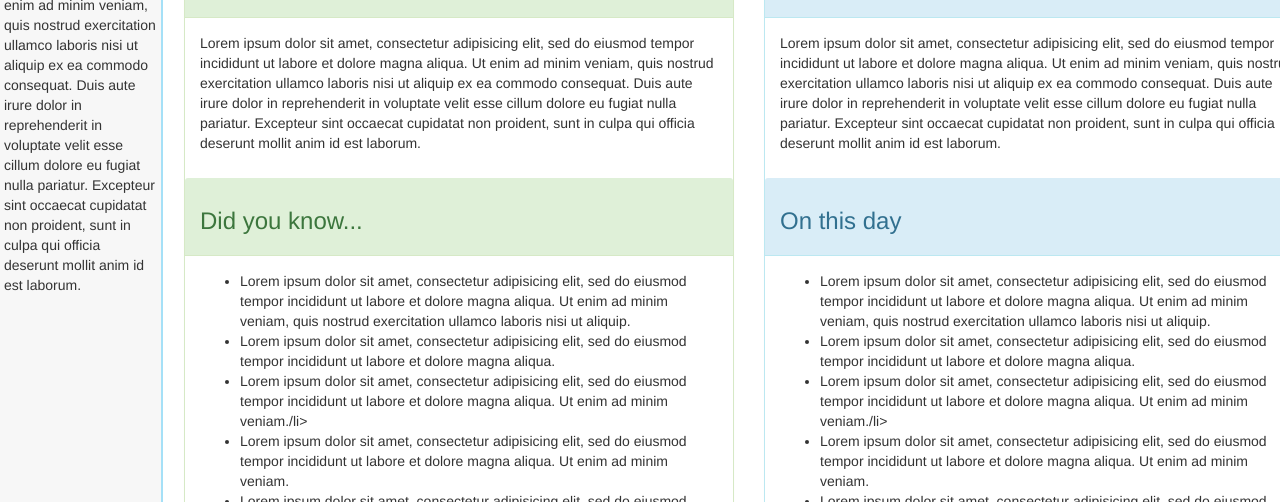
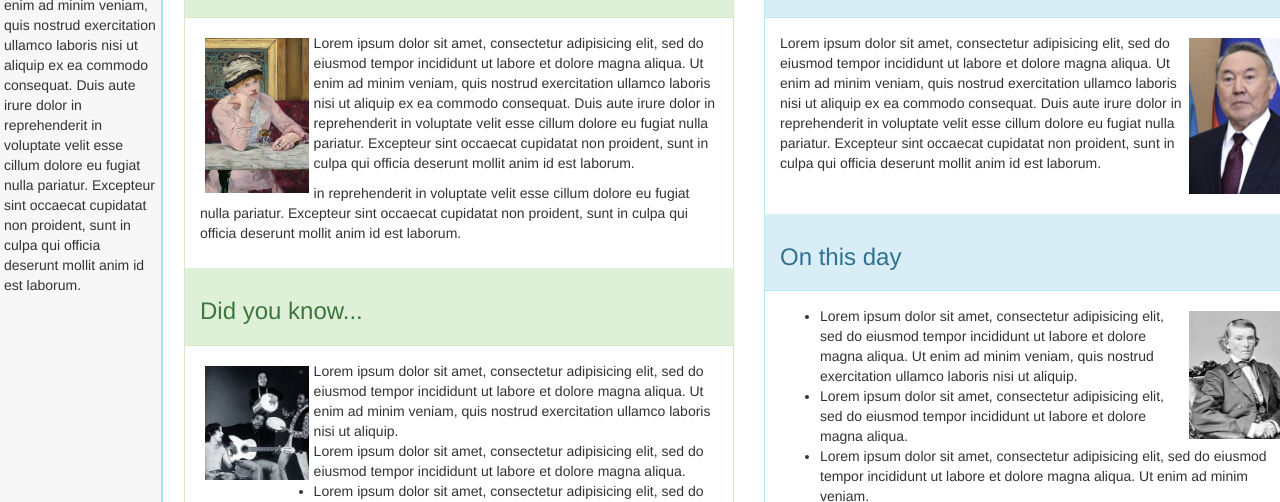
Before and after one commit to brnhensley/wikipedia, a plain HTML site: page index.html in a window 1280 px wide. Shown: the part 298-800 px from the top of the page. Drawn offline with Linux system fonts and the light colour scheme.

Commit message:
add images and float them left and right, altered lorem text.

```diff
--- a/css/styles.css
+++ b/css/styles.css
@@ -32,10 +32,22 @@ body {
 .container {
 
   padding: 20px;
-  /* margin-top: 20px;
-  margin-left: 20px; */
 }
 
 .border {
 
 }
+
+.panel-success img {
+  float: left;
+  max-width: 20%;
+  max-height: 20%;
+  margin: 5px;
+}
+
+.panel-info img {
+  float: right;
+  max-width: 20%;
+  max-height: 20%;
+  margin: 5px;
+}
--- a/index.html
+++ b/index.html
@@ -66,12 +66,15 @@
                 <h2>From today's featured article</h2>
               </div>
               <div class="panel-body">
+                <img src="img/art.jpg">
                 <p>Lorem ipsum dolor sit amet, consectetur adipisicing elit, sed do eiusmod tempor incididunt ut labore et dolore magna aliqua. Ut enim ad minim veniam, quis nostrud exercitation ullamco laboris nisi ut aliquip ex ea commodo consequat. Duis aute irure dolor in reprehenderit in voluptate velit esse cillum dolore eu fugiat nulla pariatur. Excepteur sint occaecat cupidatat non proident, sunt in culpa qui officia deserunt mollit anim id est laborum.</p>
+                <p>in reprehenderit in voluptate velit esse cillum dolore eu fugiat nulla pariatur. Excepteur sint occaecat cupidatat non proident, sunt in culpa qui officia deserunt mollit anim id est laborum.</p>
               </div>
               <div class="panel-heading">
                 <h3>Did you know...</h3>
               </div>
               <div class="panel-body">
+                <img src="img/band.jpg">
                 <ul>
                   <li>Lorem ipsum dolor sit amet, consectetur adipisicing elit, sed do eiusmod tempor incididunt ut labore et dolore magna aliqua. Ut enim ad minim veniam, quis nostrud exercitation ullamco laboris nisi ut aliquip.</li>
                   <li>Lorem ipsum dolor sit amet, consectetur adipisicing elit, sed do eiusmod tempor incididunt ut labore et dolore magna aliqua.</li>
@@ -91,21 +94,23 @@
                 <h2>In the news</h2>
               </div>
               <div class="panel-body">
+                <img src="img/man.jpg">
                 <p>Lorem ipsum dolor sit amet, consectetur adipisicing elit, sed do eiusmod tempor incididunt ut labore et dolore magna aliqua. Ut enim ad minim veniam, quis nostrud exercitation ullamco laboris nisi ut aliquip ex ea commodo consequat. Duis aute irure dolor in reprehenderit in voluptate velit esse cillum dolore eu fugiat nulla pariatur. Excepteur sint occaecat cupidatat non proident, sunt in culpa qui officia deserunt mollit anim id est laborum.</p>
               </div>
               <div class="panel-heading">
                 <h3>On this day</h3>
               </div>
               <div class="panel-body">
+                <img src="img/oldguy.jpg" alt="Old guy">
                 <ul>
                   <li>Lorem ipsum dolor sit amet, consectetur adipisicing elit, sed do eiusmod tempor incididunt ut labore et dolore magna aliqua. Ut enim ad minim veniam, quis nostrud exercitation ullamco laboris nisi ut aliquip.</li>
                   <li>Lorem ipsum dolor sit amet, consectetur adipisicing elit, sed do eiusmod tempor incididunt ut labore et dolore magna aliqua.</li>
-                  <li>Lorem ipsum dolor sit amet, consectetur adipisicing elit, sed do eiusmod tempor incididunt ut labore et dolore magna aliqua. Ut enim ad minim veniam./li>
                   <li>Lorem ipsum dolor sit amet, consectetur adipisicing elit, sed do eiusmod tempor incididunt ut labore et dolore magna aliqua. Ut enim ad minim veniam.</li>
                   <li>Lorem ipsum dolor sit amet, consectetur adipisicing elit, sed do eiusmod tempor incididunt ut labore et dolore magna aliqua. Ut enim ad minim veniam.</li>
                   <li>Lorem ipsum dolor sit amet, consectetur adipisicing elit, sed do eiusmod tempor incididunt ut labore et dolore magna aliqua. Ut enim ad minim veniam.</li>
                   <li>Lorem ipsum dolor sit amet, consectetur adipisicing elit, sed do eiusmod tempor incididunt ut labore et dolore magna aliqua. Ut enim ad minim veniam.</li>
                   <li>Lorem ipsum dolor sit amet, consectetur adipisicing elit, sed do eiusmod tempor incididunt ut labore et dolore magna aliqua. Ut enim ad minim veniam.</li>
+
                 </ul>
               </div>
             </div>
```
